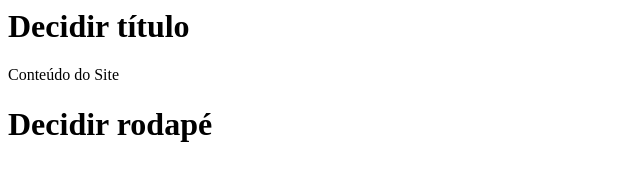
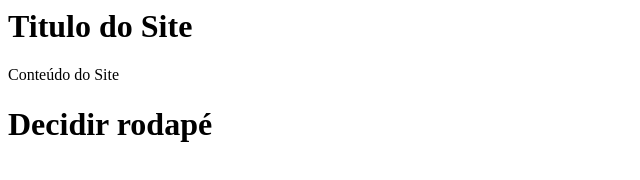
Before and after one commit to rsilva05/curso-git, a plain HTML site: page index.html in a window 1280 px wide. Shown: the whole page, without its empty margins (0-640 px from the left). Drawn offline with Linux system fonts and the light colour scheme.

Commit message:
título do site

```diff
--- a/index.html
+++ b/index.html
@@ -4,7 +4,7 @@
 	</head>
 	<body>
 		<h1>
-			Decidir título
+			Titulo do Site
 		</h1>
 		<div>
 			Conteúdo do Site
```
